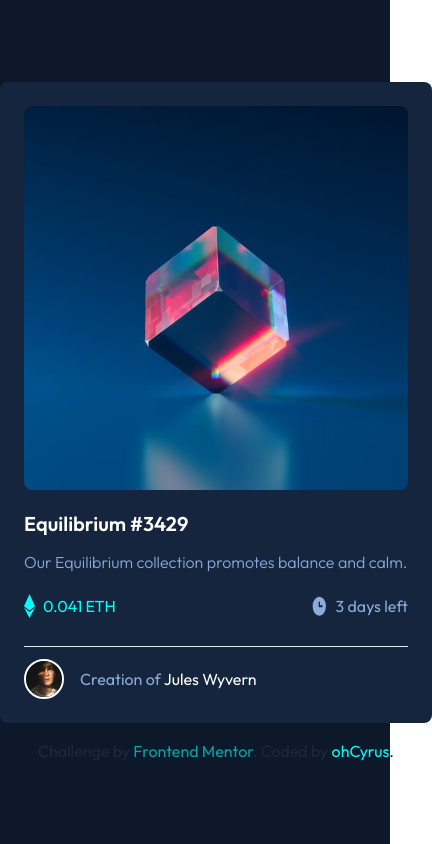
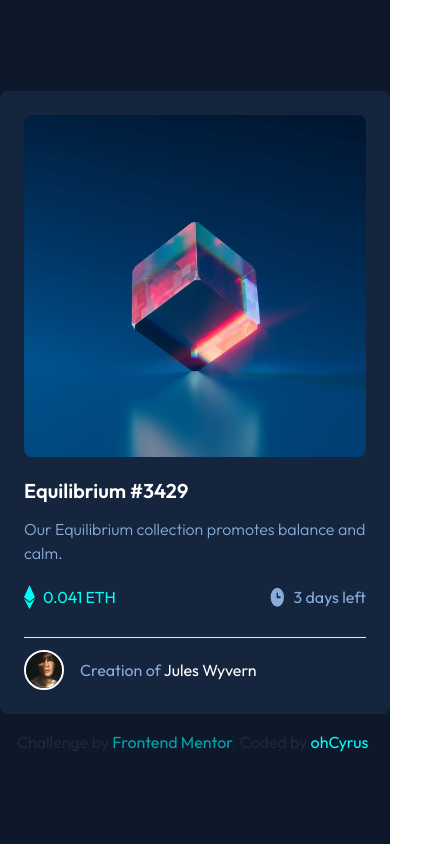
Before and after one commit to ohCyrus/NFT-Showcase, a plain HTML site: page index.html in a window 390 px wide. Shown: the whole page, 432 px wide, since content can reach past the window. Drawn offline with nearby package versions, Linux system fonts and the light colour scheme.

Commit message:
Responsive Design Updated

```diff
--- a/index.html
+++ b/index.html
@@ -25,7 +25,7 @@
           <img class="w-20 h-20" src="./images/icon-view.svg" alt="eye">
         </div>
 
-        <div class="w-96">
+        <div>
           <img class="rounded-lg" src="./images/image-equilibrium.jpg" alt="">
         </div>
       </div>
@@ -48,7 +48,7 @@
         </span>
 
         <span class="flex justify-end flex-1 gap-2">
-          <img class="shrink-0" src="./images/icon-clock.svg" alt="">
+          <img class="shrink-0" src="./images/icon-clock.svg" alt="icon">
           <p class="hover:text-[#fff] transition cursor-pointer">
             3 days left
           </p>
```
Also changed, not shown: 1 other file.
